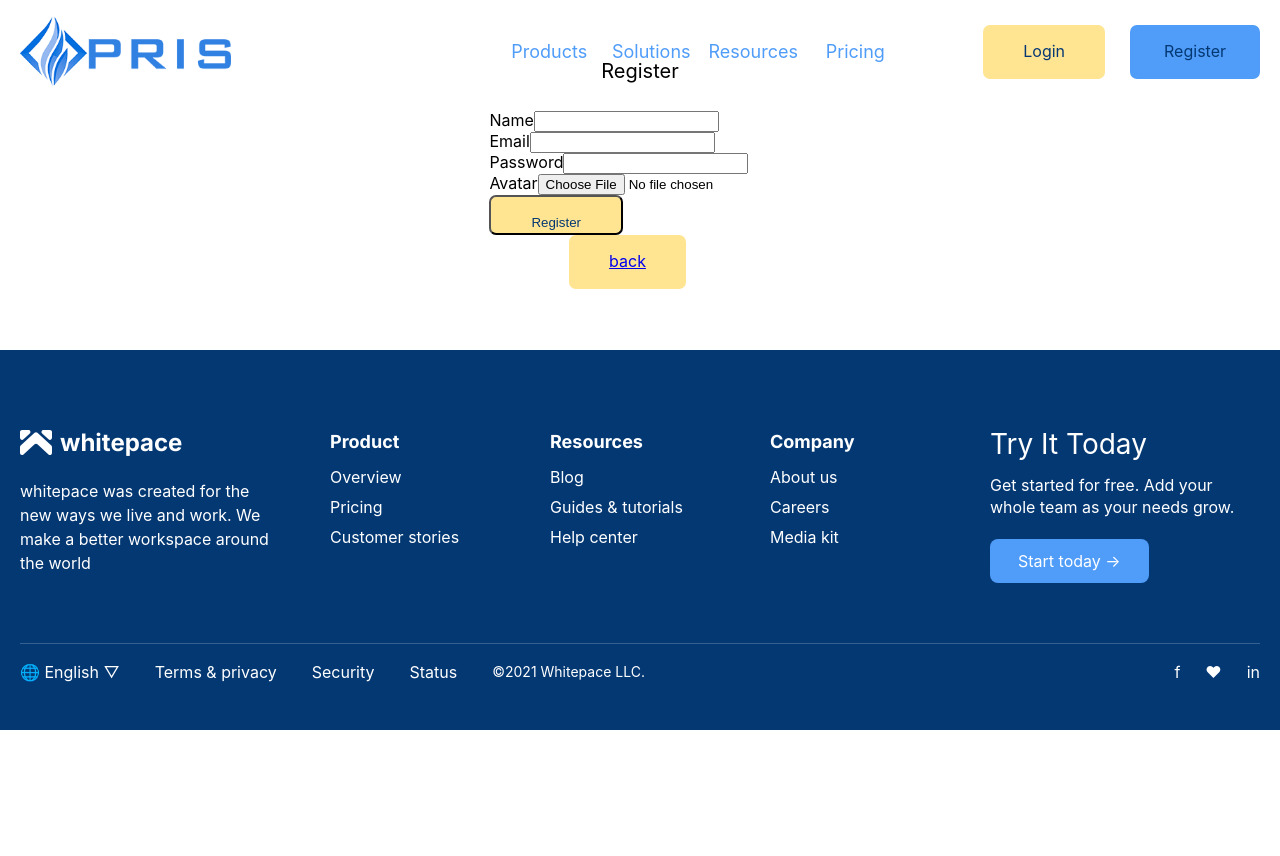
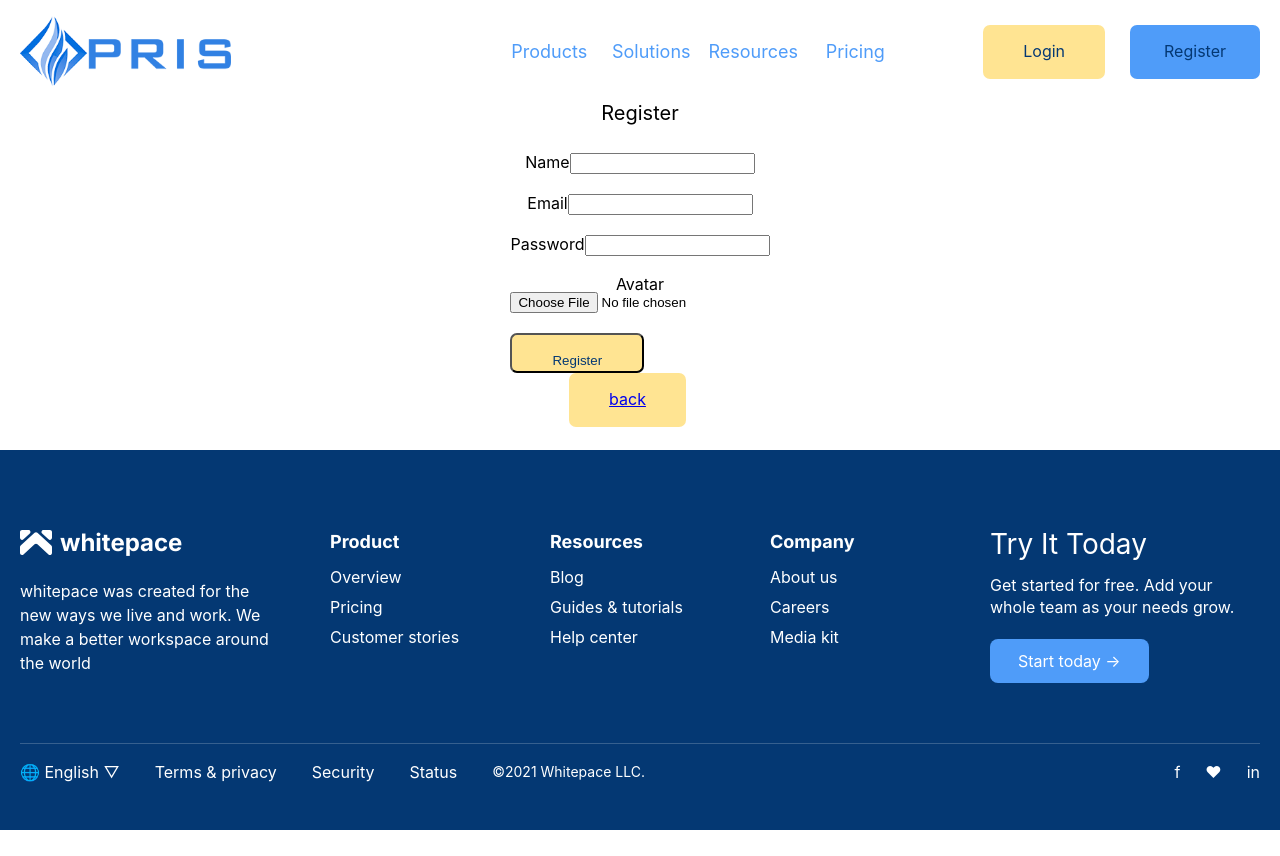
Before and after one commit to David3416/vue2, a Vue app: page /register in a window 1280 px wide. Before the commit the page ends 800 px from the top, so only its background shows below. Built offline with nearby package versions, Linux system fonts and the light colour scheme; a web font is replaced by a local one.

Commit message:
Prepare PRIS frontend template

```diff
--- a/src/reset.css
+++ b/src/reset.css
@@ -153,9 +153,9 @@ table {
 @font-face {
   font-family: 'Inter';
   font-style: normal;
-  font-weight: 900;
+  font-weight: 700;
   font-display: swap;
-  src: url('./assets/fonts/inter-v20-latin-900.woff2') format('woff2');
+  src: url('./assets/fonts/inter-v20-latin-700.woff2') format('woff2');
 }
 body {
   font-family: 'Inter', sans-serif;
--- a/src/style.css
+++ b/src/style.css
@@ -491,24 +491,30 @@
   background-color: var(--color-white);
   color: var(--button-blue-hover);
 }
+.admin-view {
+  margin-bottom: 100px;
+}
+.admin-view-title {
+  font-size: 20px;
+  margin: 0 auto;
+}
 /* TASKKEY ENDS--------------------------------- */
 
 /* LOGIN PAGE STARTS------------ */
-.admin-view {
-  margin-bottom: 100px;
-  height: 350px;
-  width: 100%;
-  margin: 0 auto;
-
+.register-page {
   display: flex;
   flex-direction: column;
   align-items: center;
-  justify-content: center;
+}
+.reg-sub {
+  margin-right: -100px;
+  /* padding-left: 100px; */
+}
+.register-page div {
+  margin-bottom: 20px;
+  text-align: center;
 }
 
-.admin-view-title {
-  font-size: 20px;
-}
 .login-view {
   margin-bottom: 100px;
   height: 350px;
@@ -528,15 +534,20 @@
   height: 350px;
   width: 100%;
   margin: 0 auto;
-
+  margin-top: 100px;
   display: flex;
   flex-direction: column;
   align-items: center;
   justify-content: center;
 }
+.handleAvatarClass {
+  display: block;
+  margin-bottom: 20px;
+}
 
 .register-page-title {
   font-size: 20px;
+  margin: 0 auto;
   margin-bottom: 30px;
 }
 /* LOGIN PAGE ENDS------------ */
@@ -546,6 +557,7 @@
   width: 100%;
   text-align: center;
   position: relative;
+  margin: 0 auto;
   margin-bottom: 60px;
 }
 .trusted-subtitle {
--- a/src/views/RegisterView.vue
+++ b/src/views/RegisterView.vue
@@ -55,12 +55,12 @@ export default {
         <input v-model="password" type="password" />
       </div>
 
-      <div>
+      <div class="handleAvatarClass">
         <label>Avatar</label>
-        <input type="file" @change="handleAvatar" accept="image/*" />
+        <input type="file" @change="handleAvatar" accept="image/*" class="handleAvatarClass" />
       </div>
 
-      <button type="submit" class="butt-yellow butt-radius">Register</button>
+      <button type="submit" class="butt-yellow butt-radius reg-sub">Register</button>
     </form>
 
     <div class="butt-yellow butt-radius">
--- a/src/views/homeView.vue
+++ b/src/views/homeView.vue
@@ -178,11 +178,14 @@ export default {
             <h1 class="section-title">Lorem ipsum</h1>
             <img :src="brushImg" class="title-brush brush-intro" />
             <p class="intro-subtitle">
-              Project management software that enables your teams to collaborate, plan, analyze and
-              manage everyday tasks
+              Lorem ipsum dolor sit amet, consectetuer adipiscing elit. Aenean commodo ligula eget
+              dolor. Aenean massa. Cum sociis natoque penatibus et magnis dis parturient montes,
+              nascetur ridiculus mus. Donec quam felis, ultricies nec, pellentesque eu, pretium
+              quis, sem. Nulla consequat massa quis enim. Donec pede justo, fringilla vel, aliquet
+              nec, vulputate eget, arcu.
             </p>
 
-            <p class="butt-blue butt-radius">Try Whitepace free</p>
+            <p class="butt-blue butt-radius">Lorem ipsum dolor sit amet</p>
           </div>
 
           <div class="intro-foto-wrapper">
@@ -203,11 +206,14 @@ export default {
             <h1 class="section-title">Lorem ipsum</h1>
             <img :src="brushImg" class="title-brush brush-work" />
             <p class="intro-subtitle">
-              With whitepace, share your notes with your colleagues and collaborate on them. You can
-              also publish a note to the internet and share the URL with others.
+              Lorem ipsum dolor sit amet, consectetuer adipiscing elit. Aenean commodo ligula eget
+              dolor. Aenean massa. Cum sociis natoque penatibus et magnis dis parturient montes,
+              nascetur ridiculus mus. Donec quam felis, ultricies nec, pellentesque eu, pretium
+              quis, sem. Nulla consequat massa quis enim. Donec pede justo, fringilla vel, aliquet
+              nec, vulputate eget, arcu.
             </p>
 
-            <p class="butt-blue butt-radius">Try Whitepace free</p>
+            <p class="butt-blue butt-radius">Lorem ipsum</p>
           </div>
         </div>
       </div>
@@ -222,8 +228,11 @@ export default {
             <h1 class="section-title">Lorem ipsum</h1>
             <img :src="brushImg" class="title-brush brush-plan" />
             <p class="plan-subtitle">
-              With whitepace, share your notes with your colleagues and collaborate on them. You can
-              also publish a note to the internet and share the URL with others.
+              Lorem ipsum dolor sit amet, consectetuer adipiscing elit. Aenean commodo ligula eget
+              dolor. Aenean massa. Cum sociis natoque penatibus et magnis dis parturient montes,
+              nascetur ridiculus mus. Donec quam felis, ultricies nec, pellentesque eu, pretium
+              quis, sem. Nulla consequat massa quis enim. Donec pede justo, fringilla vel, aliquet
+              nec, vulputate eget, arcu.
             </p>
           </div>
           <div class="plans">
@@ -284,9 +293,11 @@ export default {
         <img :src="taskKey" class="task-key-bg" />
         <img :src="brushImg" class="title-brush brush-taskkey" />
         <p class="taskkey-subtitle">
-          Access your notes from your computer, phone or tablet by synchronising with various
-          services, including whitepace, Dropbox and OneDrive. The app is available on Windows,
-          macOS, Linux, Android and iOS. A terminal app is also available!
+          Lorem ipsum dolor sit amet, consectetuer adipiscing elit. Aenean commodo ligula eget
+          dolor. Aenean massa. Cum sociis natoque penatibus et magnis dis parturient montes,
+          nascetur ridiculus mus. Donec quam felis, ultricies nec, pellentesque eu, pretium quis,
+          sem. Nulla consequat massa quis enim. Donec pede justo, fringilla vel, aliquet nec,
+          vulputate eget, arcu.
         </p>
         <a href="#!" class="butt-blue butt-radius task-key-butt">Try Taskey</a>
       </div>
@@ -300,8 +311,11 @@ export default {
           <h1 class="section-title">Lorem ipsum</h1>
           <img :src="brushImg" class="title-brush brush-trust" />
           <p class="trusted-subtitle">
-            Whether you want to get organized, keep your personal life on track, or boost workplace
-            productivity, Evernote has the right plan for you.
+            Lorem ipsum dolor sit amet, consectetuer adipiscing elit. Aenean commodo ligula eget
+            dolor. Aenean massa. Cum sociis natoque penatibus et magnis dis parturient montes,
+            nascetur ridiculus mus. Donec quam felis, ultricies nec, pellentesque eu, pretium quis,
+            sem. Nulla consequat massa quis enim. Donec pede justo, fringilla vel, aliquet nec,
+            vulputate eget, arcu.
           </p>
         </div>
 
```
